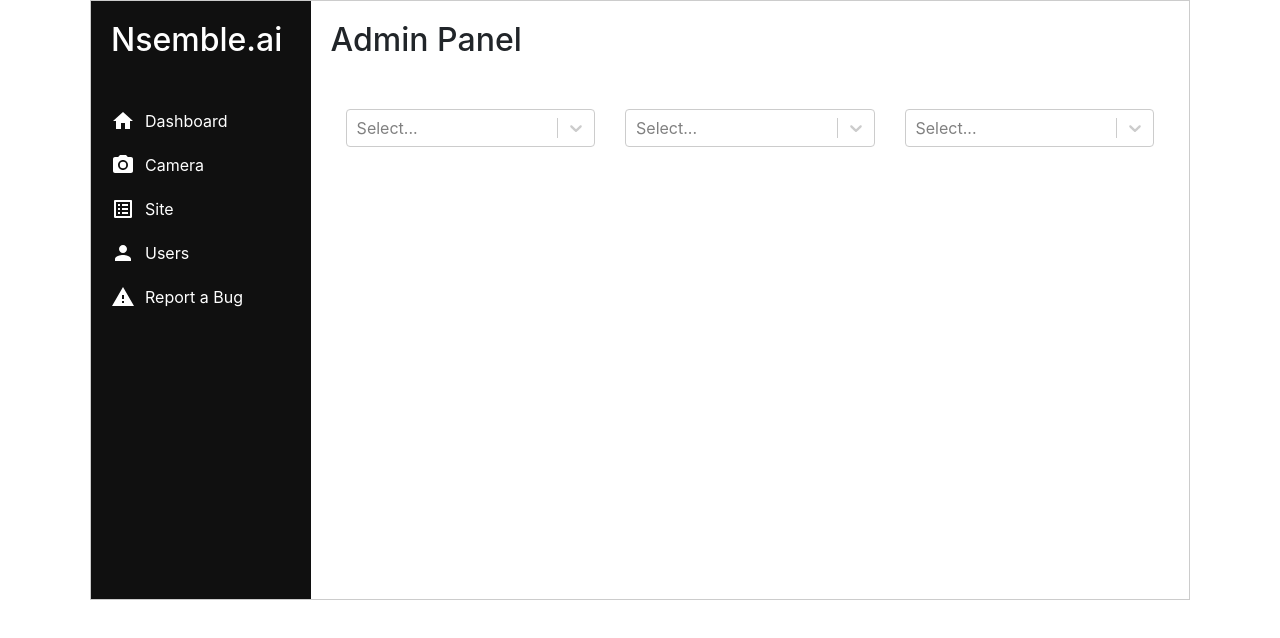
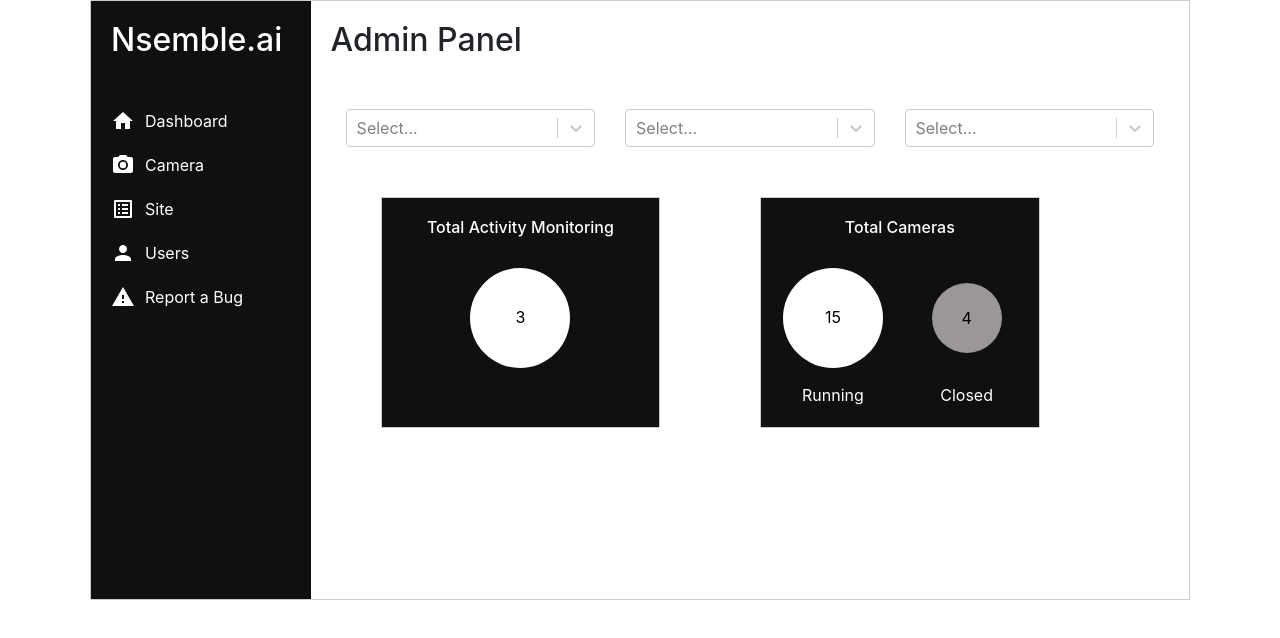
Before and after one commit to Amol-Choudhari/react-with-ai, a React (Create React App) app: page /home in a window 1280 px wide. Shown: the top 638 px of the page. Built offline with nearby package versions, Linux system fonts and the light colour scheme.

Commit message:
Dashboard Home in progress

```diff
--- a/src/Components/MainContent.js
+++ b/src/Components/MainContent.js
@@ -8,7 +8,7 @@
   } from "react-router-dom";
 
 import Home from "./sub-components/Home";
-//import Camera from "./sub-components/Camera";
+import Cameras from "./sub-components/Cameras";
 //import Sites from "./sub-components/Sites";
 
 const MainContent = () =>{
@@ -20,6 +20,7 @@
                 <Router>
                     <Routes>
                         <Route path='/home' element={<Home/>} />
+                        <Route path='/cameras' element={<Cameras/>} />
                     </Routes>
 
                 </Router>
--- a/src/Components/main-content.css
+++ b/src/Components/main-content.css
@@ -1,2 +1,25 @@
 .main-content{width:80%;float:right;padding:20px;}
 .main-content h1{margin-bottom: 50px;font-size: 2.0rem;}
+
+.activity-count-out{border:1px solid #ccc; margin:50px;padding:20px; text-align: center;background: #101010; }
+.activity-count-out h6{color:#fff;margin-bottom: 30px;}
+.camera-count-out{border:1px solid #ccc; margin:50px;padding:20px; text-align: center;background: #101010;color:#fff;}
+.camera-count-out h6{color:#fff;margin-bottom: 30px;}
+
+.activity-count{height: 100px;
+    width: 100px;
+    margin: 0 auto;
+    padding-top: 37px; border-radius: 50%;background: #fff;color:#000;}
+
+#cam-run-count{display: inline-block;
+    height: 100px;
+    width: 100px;
+    margin: 0 auto;
+    padding-top: 37px; border-radius: 50%;background: #fff;color:#000;}
+
+#cam-close-count{display: inline-block;
+    height: 70px;
+    width: 70px;
+    margin: 15px auto;
+    padding-top: 23px; border-radius: 50%;background: #9b9797;color:#000;}
+.camera-count-out p{margin: 15px 0 0;}
--- /dev/null
+++ b/src/Components/sub-components/Cameras.js
@@ -0,0 +1,10 @@
+import React from "react";
+
+const Cameras = () =>{
+
+    return (
+        <div className></div>
+    );
+}
+
+export default Cameras;
--- a/src/Components/sub-components/Home.js
+++ b/src/Components/sub-components/Home.js
@@ -29,6 +29,29 @@
                 <div className="col-md-4"><Select options={Facilities} /></div>
                 <div className="clearfix"></div>
             </div>
+
+            <div className="row">
+                <div className="col-md-4 activity-count-out">
+                    <h6>Total Activity Monitoring</h6>
+                    <div className="activity-count">3</div>
+                </div>
+                <div className="col-md-4 camera-count-out">
+                    <h6>Total Cameras</h6>
+                    <div className="row">
+                        <div className="col-md-6">
+                            <span id="cam-run-count">15</span>
+                            <p>Running</p>
+                        </div>
+                        <div className="col-md-6">
+                            <span id="cam-close-count">4</span>
+                            <p>Closed</p>
+                        </div>
+                        <div className="clearfix"></div>
+                    </div>
+
+                </div>
+                <div className="clearfix"></div>
+            </div>
         </div>
     );
 }
```
